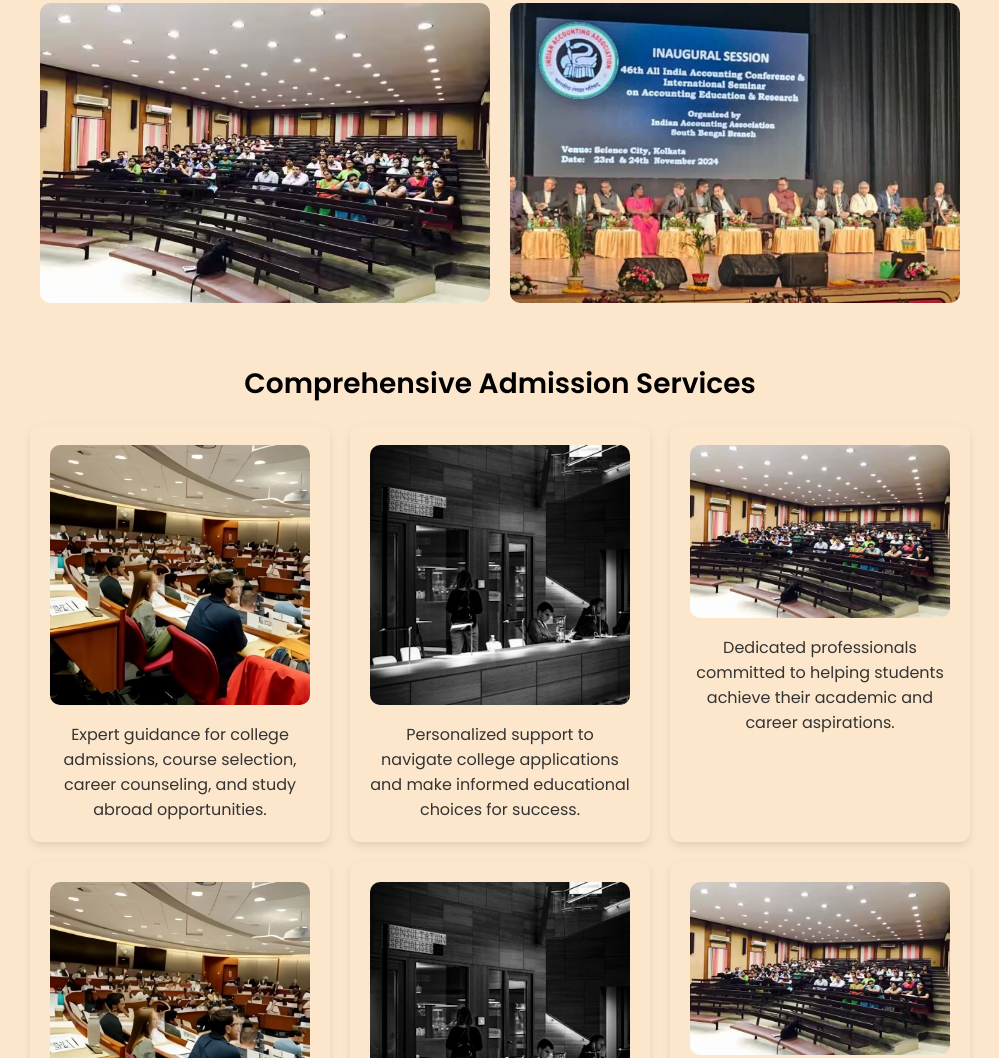
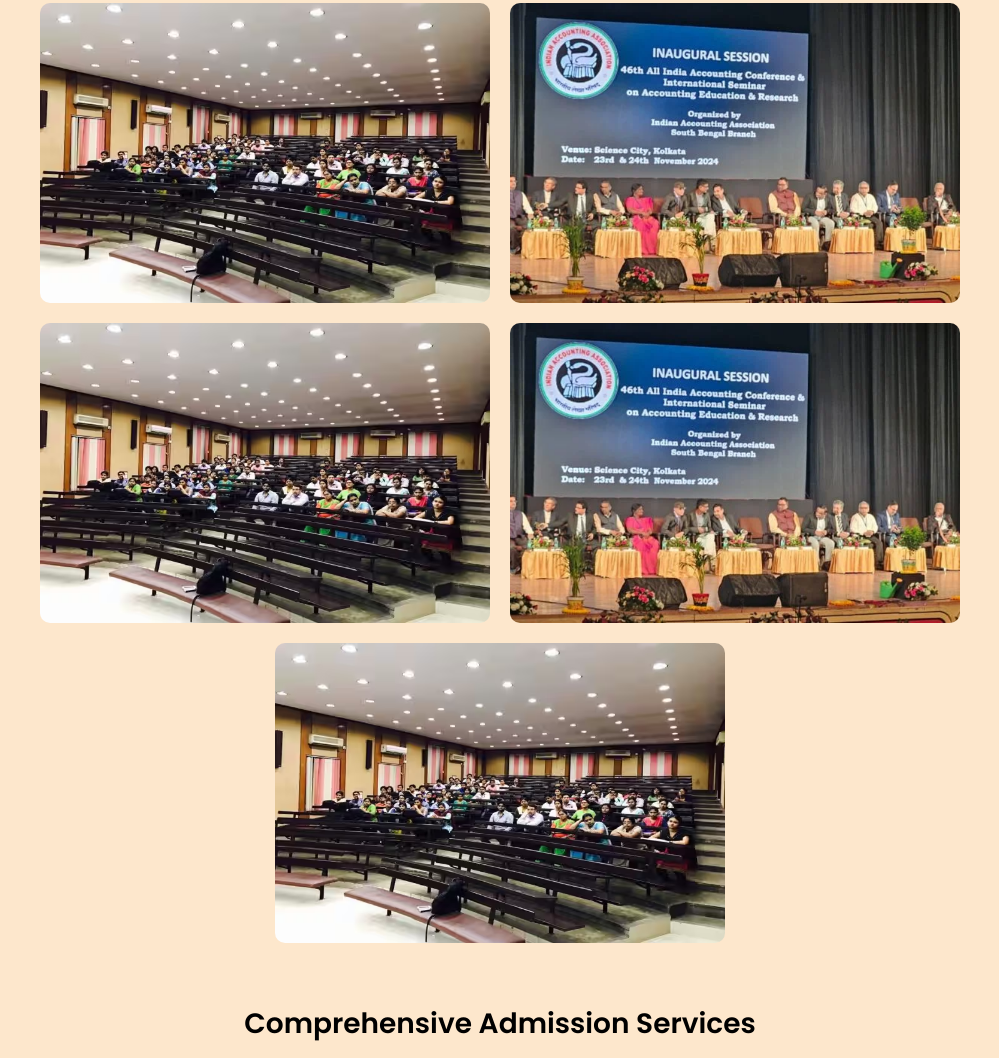
Before and after one commit to shubhankarparia/Admission_jagat_Website, a plain HTML site: page index.html in a window 1280 px wide. Shown: the part 399-1457 px from the top of the page, without its empty margins (140-1139 px from the left). Drawn offline with nearby package versions, Linux system fonts and the light colour scheme.

Commit message:
Update index.html

```diff
--- a/index.html
+++ b/index.html
@@ -361,7 +361,7 @@
                         </li>
 
                         <!--=============== DROPDOWN 2 ===============-->
-                        <li class="dropdown__item">
+                        <!-- <li class="dropdown__item">
                             <div class="nav__link dropdown__button">
                                 Cources <i class="ri-arrow-down-s-line dropdown__arrow"></i>
                             </div>
@@ -426,7 +426,7 @@
                                     </div>
                                 </div>
                             </div>
-                        </li>
+                        </li> -->
 
                         <li>
                             <a href="#" class="nav__link">About Us</a>
@@ -493,6 +493,10 @@
         <section class="images">
             <img src="./assets/images/ESS img1.avif" alt="Conference Image 1">
             <img src="./assets/images/ESS img2.webp" alt="Conference Image 2">
+            <img src="./assets/images/ESS img1.avif" alt="Conference Image 3">
+            <img src="./assets/images/ESS img2.webp" alt="Conference Image 4">
+            <img src="./assets/images/ESS img1.avif" alt="Conference Image 3">
+
         </section>
         <section class="services">
             <h2>Comprehensive Admission Services</h2>
```
